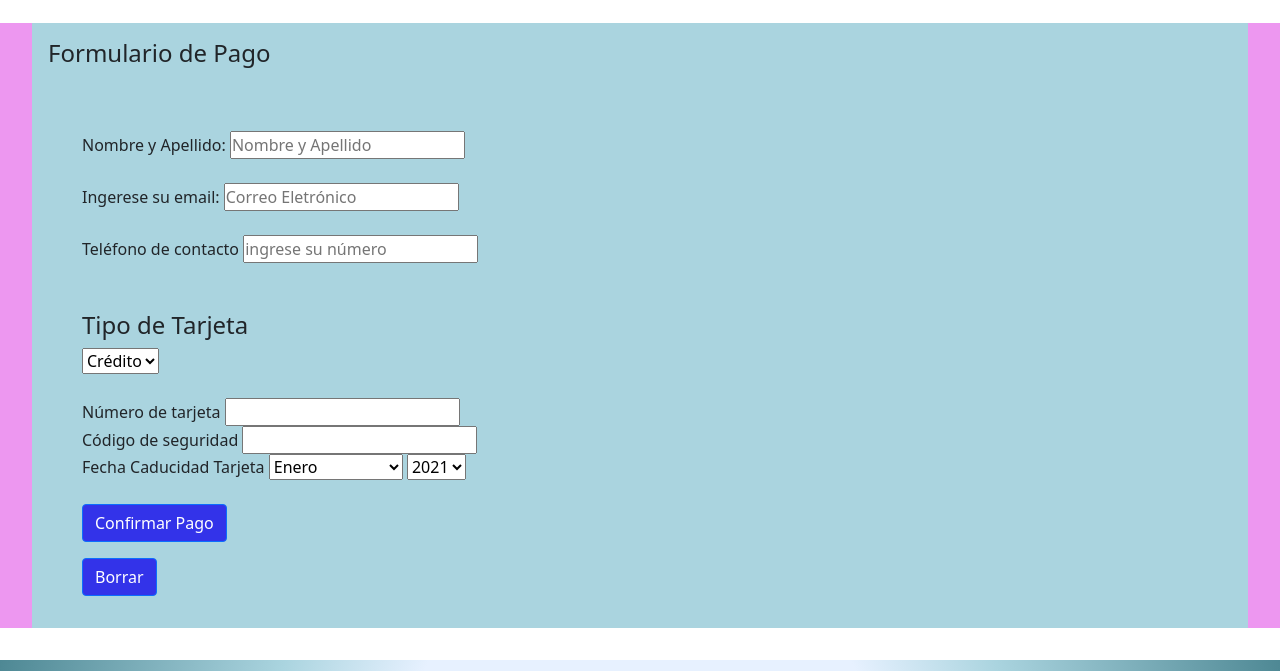
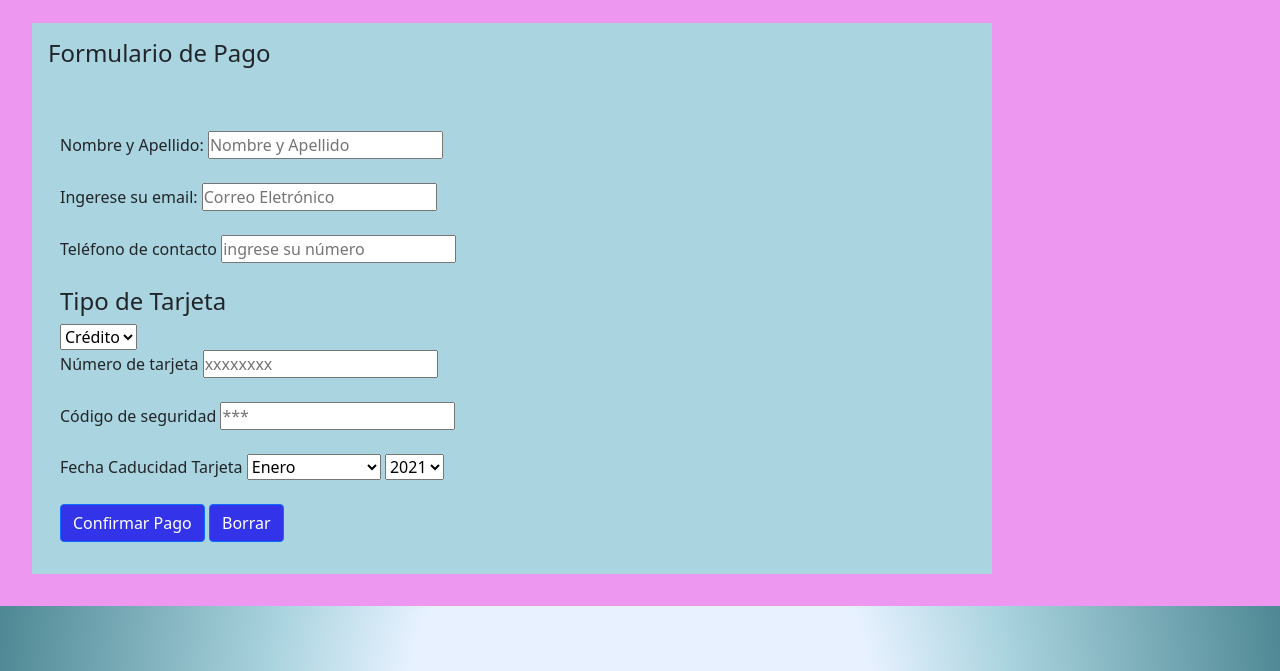
Before and after one commit to matiasgoffi/proyectoCIT, a plain HTML site: page Centro Terapeutico Interdisciplinario/medios de pago.html in a window 1280 px wide. Shown: the part 67-738 px from the top of the page. Drawn offline with nearby package versions, Linux system fonts and the light colour scheme.

Commit message:
Pequeñas modificaciones al responsive

```diff
--- a/Centro Terapeutico Interdisciplinario/medios de pago.html
+++ b/Centro Terapeutico Interdisciplinario/medios de pago.html
@@ -60,21 +60,26 @@
                    <fieldset class="main__fieldset">
                     <legend class="main__legend"><h4 class="main__h4">Formulario de Pago</h4></legend>
                  <form class="pagosformulario" action="#" method="GET">
-                   <br><br>
+                   <br>
+                   <br>
 
                    <div class="container main__container">
                      <div class= "main__subcontainer"><label class="main__label"for="userName">Nombre y Apellido:</label>
                    <input class="main__input"type="text" name="user-name" id="userName" placeholder="Nombre y Apellido">
                   </div>
                    <br>
-                   <div class="main__subcontainer" <label class="main__label" for="email">Ingerese su email:</label>
+                   <br>
+                   <div class="main__subcontainer"> <label class="main__label" for="email">Ingerese su email:</label>
                    <input class="main__input"type="email" name="user-email" id="email" placeholder="Correo Eletrónico">
-                   </div><br>
-                   <div class="main__subcontainer"<label class="main__label"for="telcontact">Teléfono de contacto</label>
+                   </div>
+                   <br>
+                   <br>
+                   <div class="main__subcontainer"> <label class="main__label"for="telcontact">Teléfono de contacto</label>
                    <input class="main__input"type="number" name="user-telephone" id="telcontact" placeholder="ingrese su número">
                    </div>
 
-                  <br><br>
+                  <br>
+                  <br>
                  <div class="main__subcontainer">
                     <h4 class="main__h4">Tipo de Tarjeta</h4>
                     <select name="tarjeta">
@@ -91,12 +96,16 @@
                 <br>
                 <div class="main__subcontainer">
                         <label class="main__label" for="cardNumber">Número de tarjeta</label>
-                    <input clñass="main__input"type="number" id="cardNumber">
+                    <input clñass="main__input"type="number" id="cardNumber" placeholder="xxxxxxxx">
                 </div>
+                <br>
+                <br>
                 <div class="main__subcontainer">
                     <label class="main__label" for="cvv">Código de seguridad</label>
-                    <input  class="main__input"type="text" id="cvv">
+                    <input  class="main__input"type="text" id="cvv" placeholder="***">
                 </div>
+                <br>
+                <br>
                 <div class="main__subcontainer">
                     <label>Fecha Caducidad Tarjeta</label>
                     <select>
@@ -123,10 +132,11 @@
                     </select>
                 </div>
                 <br>
+                <br>
 
 
-                <div class="main__subcontainer">
-                <button type="submit" class="btn btn-primary mb-3 input button main__button">Confirmar Pago</button>
+              <div class="main__subcontainer">
+               <button type="submit" class="btn btn-primary mb-3 input button main__button">Confirmar Pago</button>
                 <button type="reset" class="btn btn-primary mb-3 input button main__button">Borrar</button>
 
                 </div>
--- a/sass/parciales/_main.scss
+++ b/sass/parciales/_main.scss
@@ -23,16 +23,11 @@ background-color: $color-secundario;
        padding: $padding-especifico;
 
 
-       &__responsive{
-           @media (min-width: 768px) {
-          width: 75%;
-          margin-bottom: 4rem;
-          margin-left: 6rem;
-           }
         }
 
            &__h2{
          font-family: $font-subtitulo;
+         font-weight: bold ;
          transform: rotate(360deg);
 
 
@@ -43,17 +38,11 @@ background-color: $color-secundario;
 
     }
     &__article{}
-    &__responsive2{
-        width: 100%;
-        &__parrafo{
-            font-family:$font-texto;
 
-        }
-    }
-   }
+
 
    &__button{
-       display: block;
+       display: inline-block;
        background-color: rgb(51, 51, 233);
    }
 
@@ -85,5 +74,10 @@ background-color: $color-secundario;
 
    }
    &__subcontainer{
+       display: flex;
+       display: inline-block;
+       justify-content: center;
+
+
    }
 }
--- a/sass/parciales/_mediaqueries.scss
+++ b/sass/parciales/_mediaqueries.scss
@@ -1,6 +1,30 @@
 @import "./vars";
 
 @media (min-width: 768px){
+
+  .main{
+    display: flex;
+    display: inline-block;
+    justify-content: center;
+    margin: 0rem;
+    width: 100%;
+  }
+
+  .main__section{
+    display: flex;
+    display: inline-block;
+    justify-content: center;
+
+
+      width: 75%;
+
+    }
+    .main__fieldset{
+      display: flex;
+      display: inline-block;
+      justify-content: center;
+    }
+
     .main__responsive {
         width: 75%;
         margin-bottom: 4rem;
@@ -9,6 +33,9 @@
      .main__responsive2{
          width: 100% ;
      }
+
+
+
     }
 
     @media (max-width: 768px) {
```
Also changed, not shown: Centro Terapeutico Interdisciplinario/Contacto.html (+2 -0 lines), Centro Terapeutico Interdisciplinario/Programemos una cita.html (+3 -1 lines), main.css, 1 other file.
